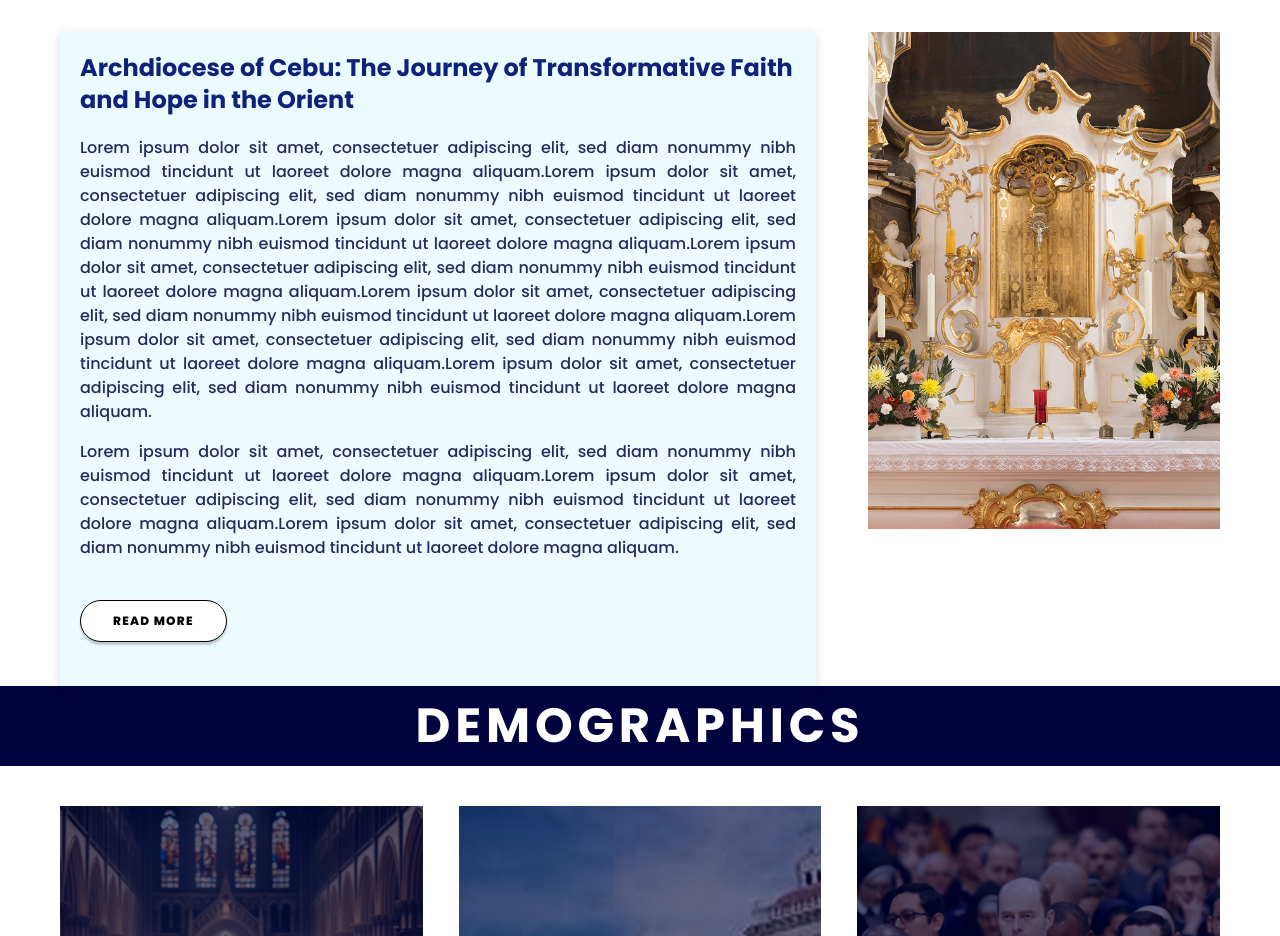
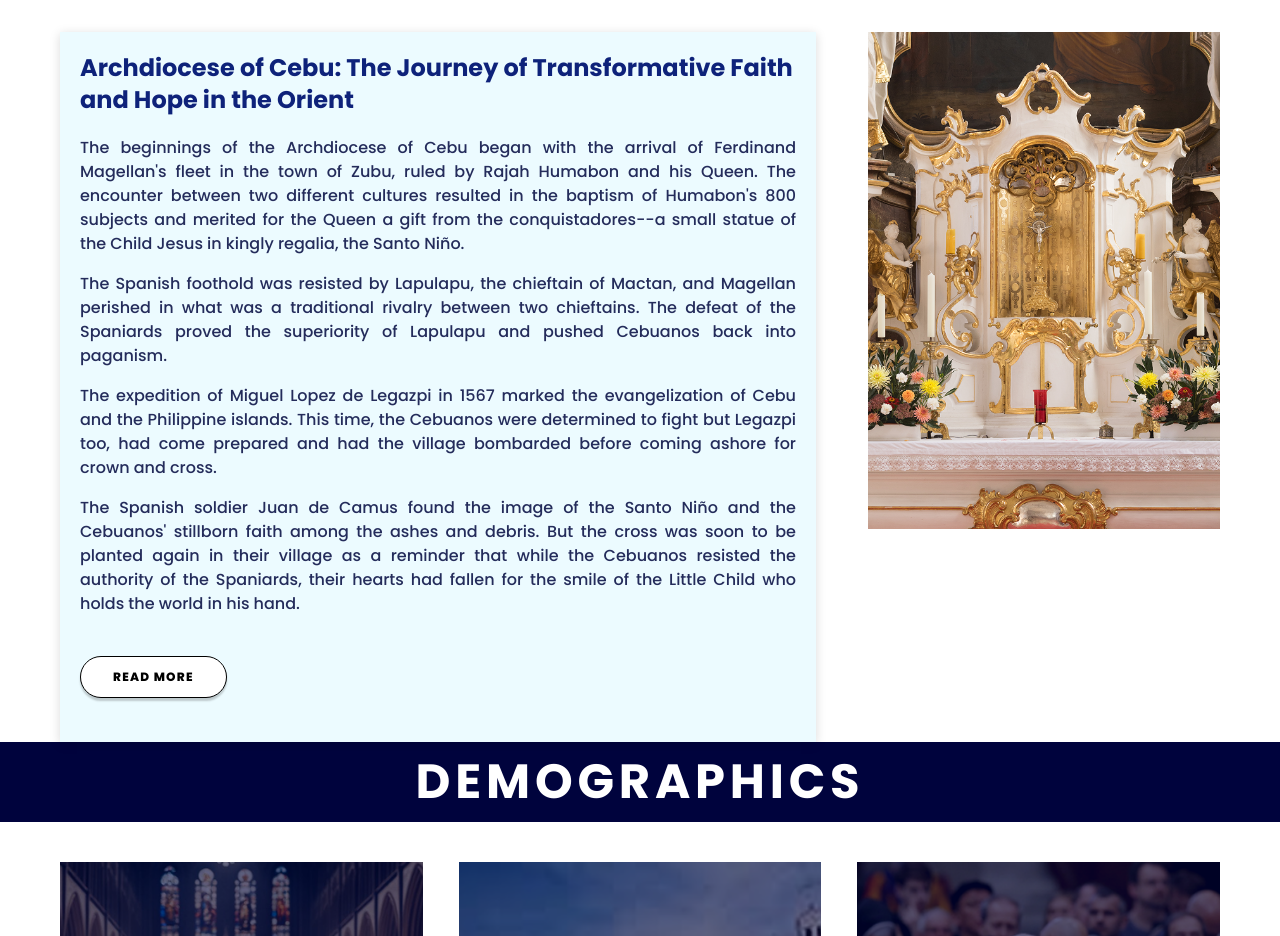
Before and after one commit to Celian4862/cadcomm, a Next.js app: page / in a window 1280 px wide. Shown: the part 880-1816 px from the top of the page. Built offline with nearby package versions, Linux system fonts and the light colour scheme.

Commit message:
Updated page.tsx
Added actual text content to the History section

Wrapped the paragraphs in a div

Transferred the styles that were separately on the paragraphs to the parent div.

```diff
--- a/app/page.tsx
+++ b/app/page.tsx
@@ -33,32 +33,38 @@ export default function Home() {
               Archdiocese of Cebu: The Journey of Transformative Faith and Hope
               in the Orient
             </h3>
-            <p className="text-justify font-medium">
-              Lorem ipsum dolor sit amet, consectetuer adipiscing elit, sed diam
-              nonummy nibh euismod tincidunt ut laoreet dolore magna
-              aliquam.Lorem ipsum dolor sit amet, consectetuer adipiscing elit,
-              sed diam nonummy nibh euismod tincidunt ut laoreet dolore magna
-              aliquam.Lorem ipsum dolor sit amet, consectetuer adipiscing elit,
-              sed diam nonummy nibh euismod tincidunt ut laoreet dolore magna
-              aliquam.Lorem ipsum dolor sit amet, consectetuer adipiscing elit,
-              sed diam nonummy nibh euismod tincidunt ut laoreet dolore magna
-              aliquam.Lorem ipsum dolor sit amet, consectetuer adipiscing elit,
-              sed diam nonummy nibh euismod tincidunt ut laoreet dolore magna
-              aliquam.Lorem ipsum dolor sit amet, consectetuer adipiscing elit,
-              sed diam nonummy nibh euismod tincidunt ut laoreet dolore magna
-              aliquam.Lorem ipsum dolor sit amet, consectetuer adipiscing elit,
-              sed diam nonummy nibh euismod tincidunt ut laoreet dolore magna
-              aliquam.
-            </p>
-            <p className="text-justify font-medium">
-              Lorem ipsum dolor sit amet, consectetuer adipiscing elit, sed diam
-              nonummy nibh euismod tincidunt ut laoreet dolore magna
-              aliquam.Lorem ipsum dolor sit amet, consectetuer adipiscing elit,
-              sed diam nonummy nibh euismod tincidunt ut laoreet dolore magna
-              aliquam.Lorem ipsum dolor sit amet, consectetuer adipiscing elit,
-              sed diam nonummy nibh euismod tincidunt ut laoreet dolore magna
-              aliquam.
-            </p>
+            <div className="*:text-justify *:font-medium">
+              <p>
+                The beginnings of the Archdiocese of Cebu began with the arrival
+                of Ferdinand Magellan&apos;s fleet in the town of Zubu, ruled by
+                Rajah Humabon and his Queen. The encounter between two different
+                cultures resulted in the baptism of Humabon&apos;s 800 subjects
+                and merited for the Queen a gift from the conquistadores--a
+                small statue of the Child Jesus in kingly regalia, the Santo
+                Niño.
+              </p>
+              <p>
+                The Spanish foothold was resisted by Lapulapu, the chieftain of
+                Mactan, and Magellan perished in what was a traditional rivalry
+                between two chieftains. The defeat of the Spaniards proved the
+                superiority of Lapulapu and pushed Cebuanos back into paganism.
+              </p>
+              <p>
+                The expedition of Miguel Lopez de Legazpi in 1567 marked the
+                evangelization of Cebu and the Philippine islands. This time,
+                the Cebuanos were determined to fight but Legazpi too, had come
+                prepared and had the village bombarded before coming ashore for
+                crown and cross.
+              </p>
+              <p>
+                The Spanish soldier Juan de Camus found the image of the Santo
+                Niño and the Cebuanos&apos; stillborn faith among the ashes and
+                debris. But the cross was soon to be planted again in their
+                village as a reminder that while the Cebuanos resisted the
+                authority of the Spaniards, their hearts had fallen for the
+                smile of the Little Child who holds the world in his hand.
+              </p>
+            </div>
             <ReadMore />
           </div>
           <Image
```
